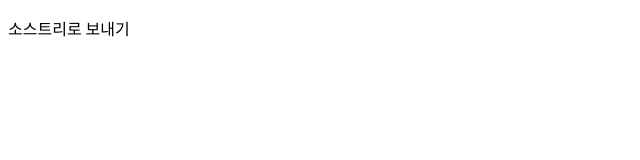
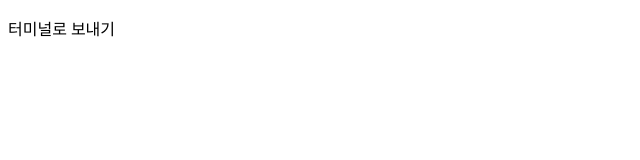
Before and after one commit to mixgkim/GitInitTest, a plain HTML site: page index.html in a window 1280 px wide. Shown: the full height of the page, 0-640 px from the left. Drawn offline with Linux system fonts and the light colour scheme.

Commit message:
터미널에서

```diff
--- a/index.html
+++ b/index.html
@@ -3,9 +3,9 @@
 <head>
     <meta charset="UTF-8">
     <meta name="viewport" content="width=device-width, initial-scale=1.0">
-    <title>소스트리로 보내기</title>
+    <title>터미널로 보내기</title>
 </head>
 <body>
-    <p>소스트리로 보내기</p>
+    <p>터미널로 보내기</p>
 </body>
 </html>
```
